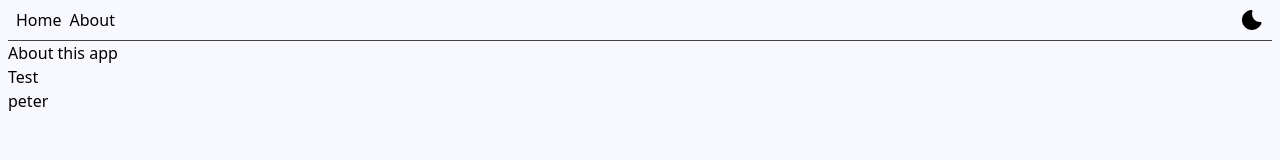
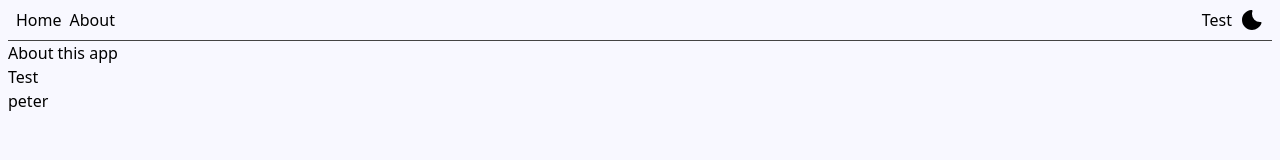
Before and after one commit to ThomasBoom89/api-client, a SvelteKit app in the folder frontend/: page /about in a window 1280 px wide. Shown: the top 160 px of the page. Built offline with nearby package versions, Linux system fonts and the light colour scheme.

Commit message:
Feature: implement test function for debugging

```diff
--- a/frontend/src/lib/wailsjs/go/main/App.d.ts
+++ b/frontend/src/lib/wailsjs/go/main/App.d.ts
@@ -2,3 +2,5 @@
 // This file is automatically generated. DO NOT EDIT
 
 export function Greet(arg1:string):Promise<string>;
+
+export function Test():Promise<void>;
--- a/frontend/src/lib/wailsjs/go/main/App.js
+++ b/frontend/src/lib/wailsjs/go/main/App.js
@@ -5,3 +5,7 @@
 export function Greet(arg1) {
   return window['go']['main']['App']['Greet'](arg1);
 }
+
+export function Test() {
+  return window['go']['main']['App']['Test']();
+}
--- a/frontend/src/routes/Header.svelte
+++ b/frontend/src/routes/Header.svelte
@@ -2,6 +2,7 @@
 	import { page } from '$app/stores';
 	import { goto } from '$app/navigation';
 	import { LogDebug } from '$lib/wailsjs/runtime/runtime';
+	import { Test } from '$lib/wailsjs/go/main/App';
 
 	let theme: string = $state('');
 	const html = document.documentElement;
@@ -35,6 +36,10 @@
 			theme = 'dark';
 		}
 	}
+
+	function test(): void {
+		Test();
+	}
 </script>
 
 <header class="px-2 pb-2">
@@ -48,6 +53,9 @@
 			</li>
 		</ul>
 		<ul class="flex flex-row gap-2 items-center">
+			<li>
+				<button onclick="{test}">Test</button>
+			</li>
 			<li class="flex items-center">
 				<button onclick={switchTheme}>
 					{#if theme === "dark"}
```
Also changed, not shown: 1 other file (tests, documents, lock files or other folders).
